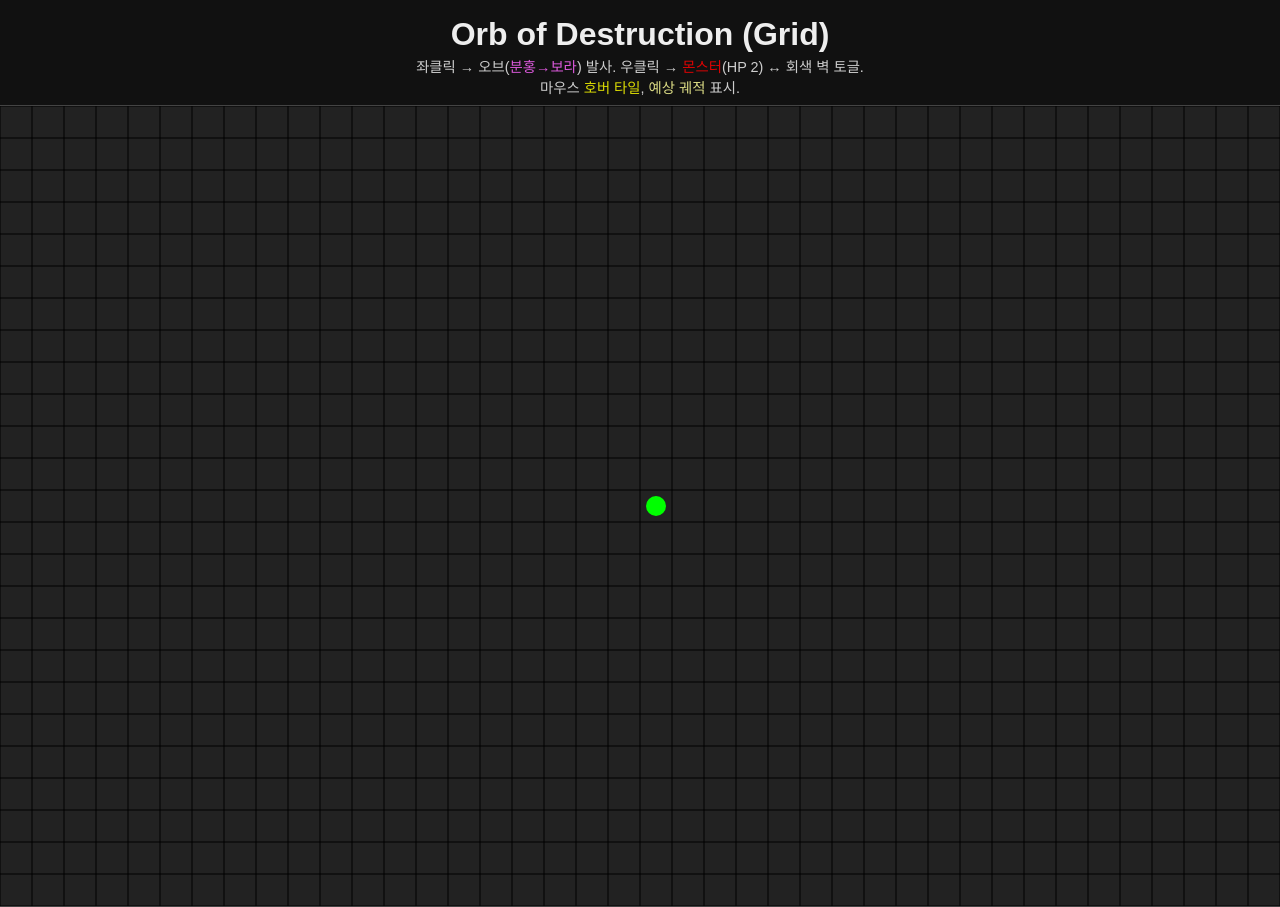
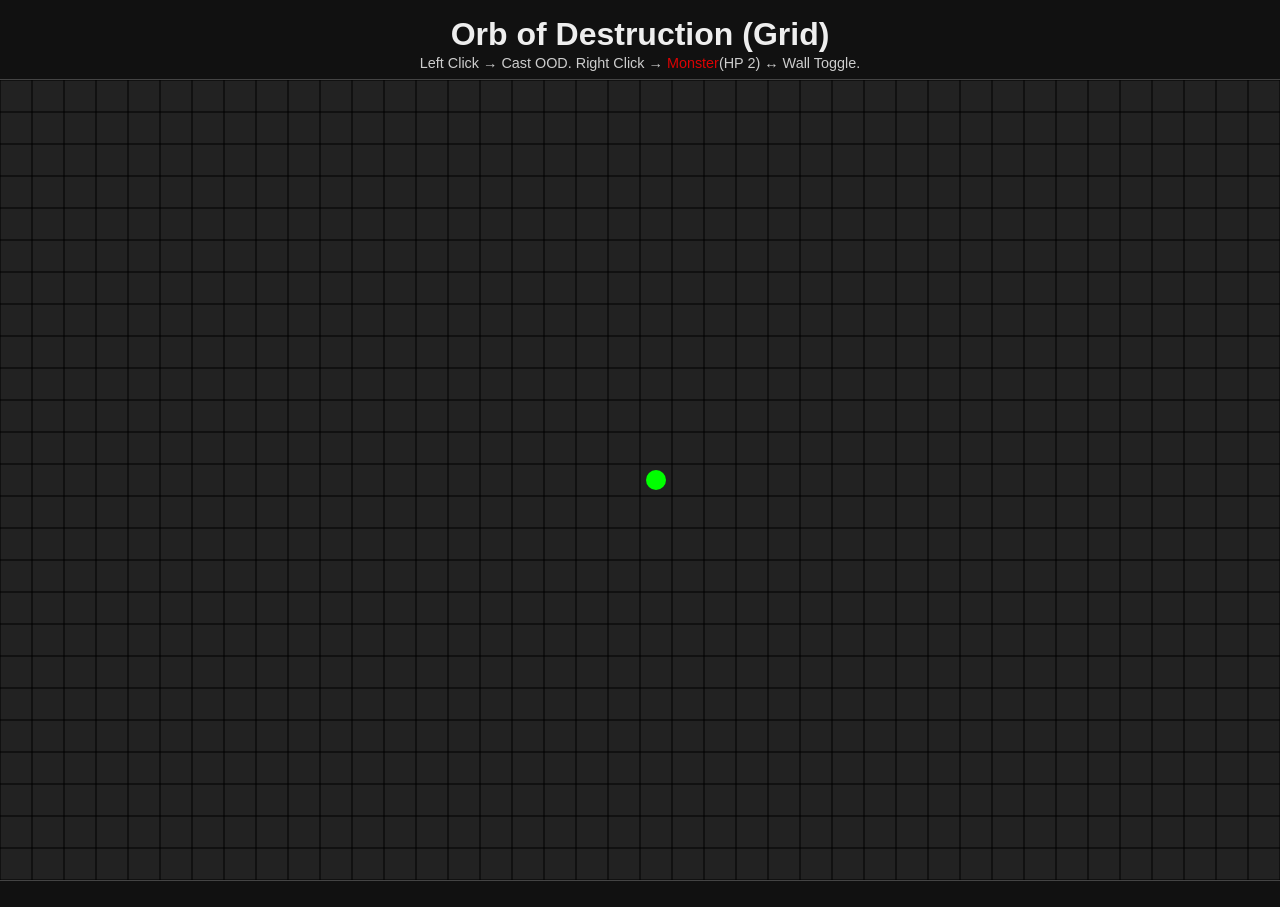
Before and after one commit to refracta/nemelx-altar-3d, a plain HTML site: page ood.html in a window 1280 px wide. Shown: the top 907 px of the page. After the commit the page ends 881 px from the top, so only its background shows below. Drawn offline with Linux system fonts and the light colour scheme.

Commit message:
Update ood.html

```diff
--- a/ood.html
+++ b/ood.html
@@ -15,8 +15,7 @@
 <body>
 <h1>Orb of Destruction (Grid)</h1>
 <div id="instructions">
- 좌클릭 → 오브(<span style="color:#ff66ff">분홍→보라</span>) 발사. 우클릭 → <span style="color:#ff0000">몬스터</span>(HP 2) ↔ 회색 벽 토글.<br>
- 마우스 <span style="color:#ffff00">호버 타일</span>, <span style="color:#ffff99">예상 궤적</span> 표시.
+ Left Click → Cast OOD. Right Click → <span style="color:#ff0000">Monster</span>(HP 2) ↔ Wall Toggle.
 </div>
 <canvas id="arena" width="1600" height="800"></canvas>
 <script>
```
